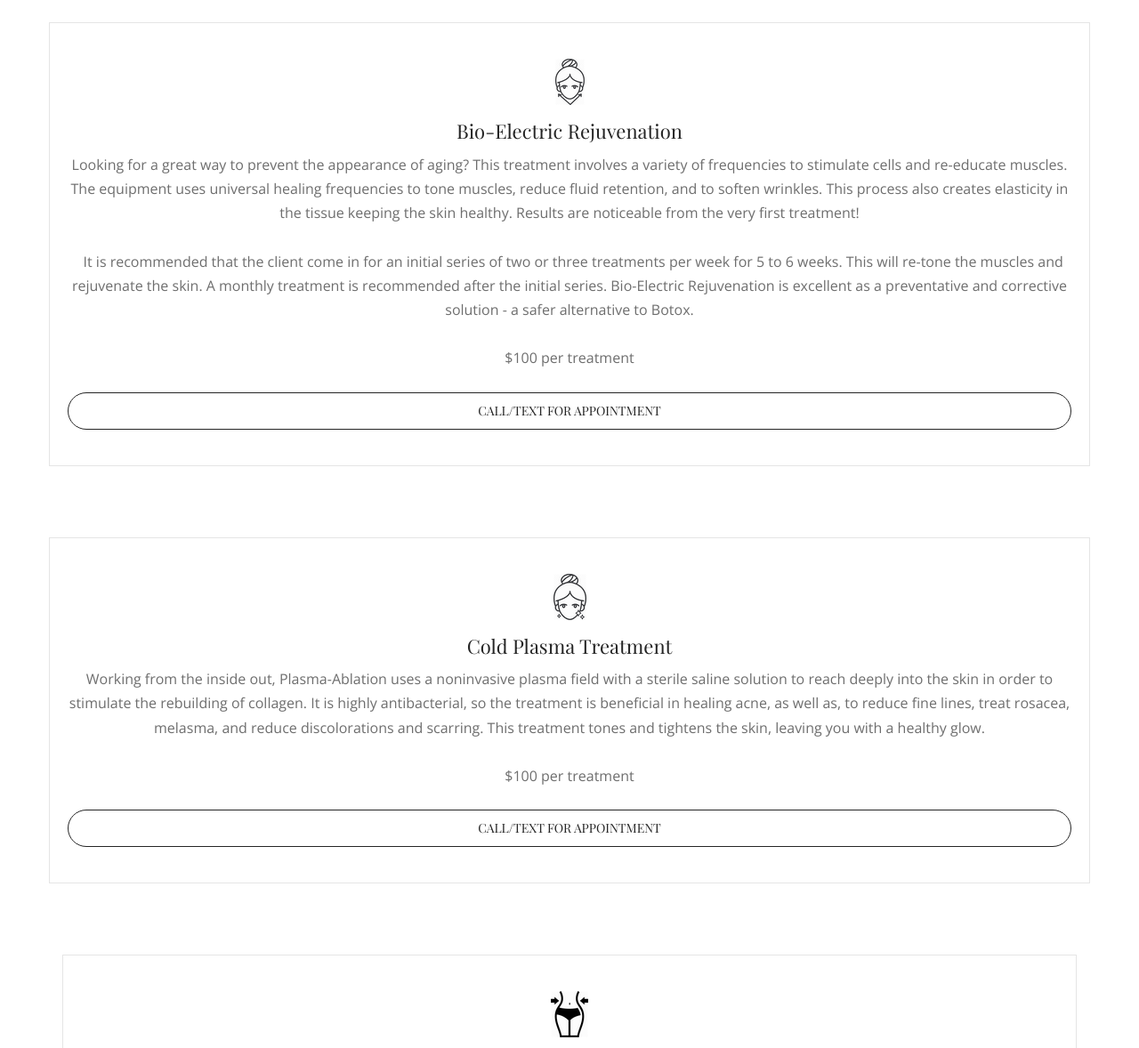
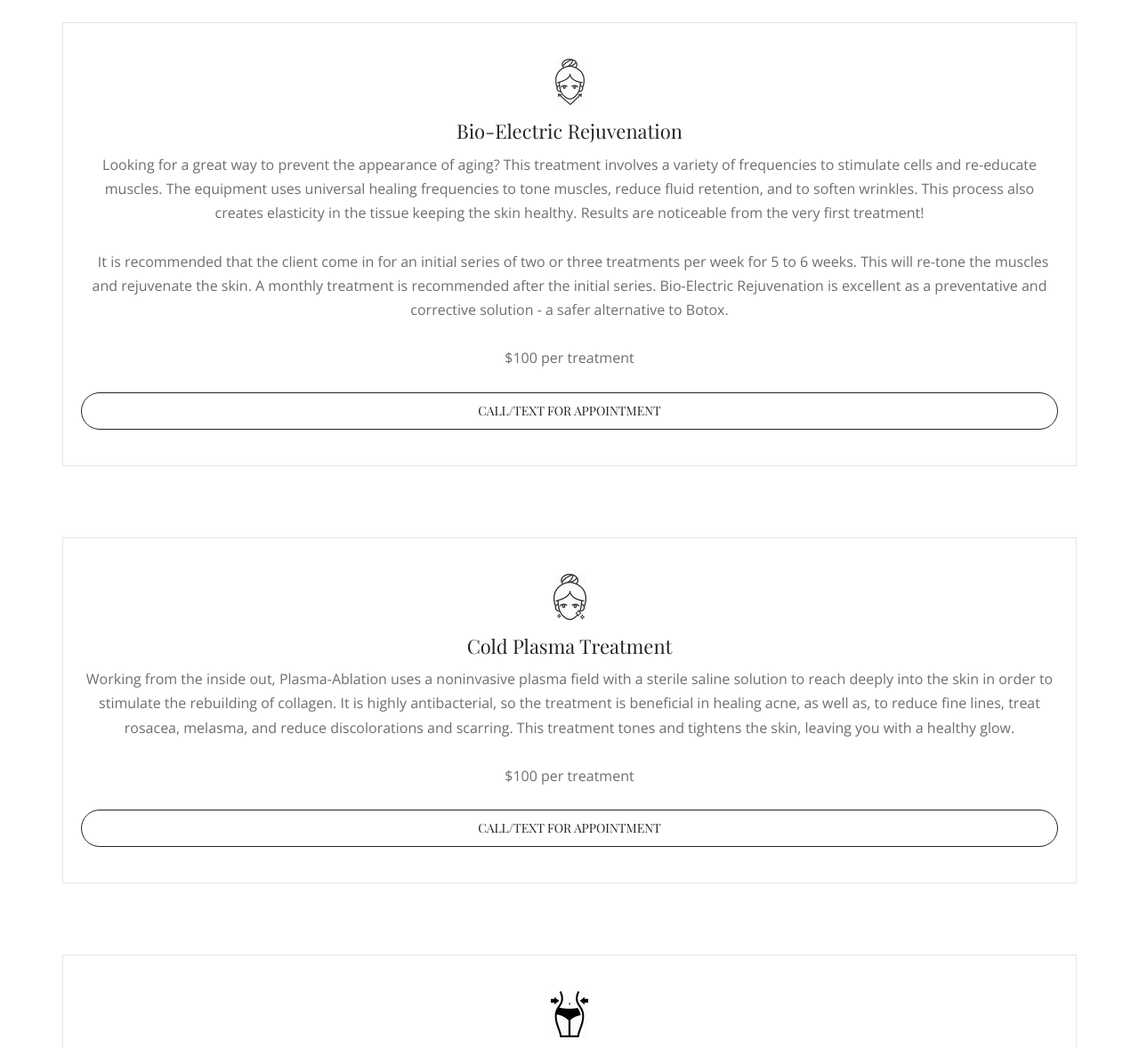
Before and after one commit to kauaipalama/darlenes, a website: page service.html in a window 1280 px wide. Shown: the part 255-1433 px from the top of the page at 89% size. Drawn offline with nearby package versions, Linux system fonts and the light colour scheme.

Commit message:
Added hotfix for minor width differences of sections.

```diff
--- a/service.html
+++ b/service.html
@@ -100,7 +100,7 @@
             <div class="row">
 
                 <!-- Single Service Area -->
-                <div class="row">
+                <div class="row-eq-width">
                     <div class="single-service-area mb-80 wow fadeInUp" data-wow-delay="200ms">
                         <img src="img/core-img/nsFacelift.png" alt="">
                         <a href="contact.html" class="instagram"><h5>Bio-Electric Rejuvenation</h5></a>
@@ -113,7 +113,7 @@
                 </div>
 
                 <!-- Single Service Area -->
-                <div class="row">
+                <div class="row-eq-width">
                     <div class="single-service-area mb-80 wow fadeInUp" data-wow-delay="400ms">
                         <img src="img/core-img/waterTreatment.png" alt="">
                         <a href="contact.html" class="instagram"><h5>Cold Plasma Treatment</h5></a>
```
